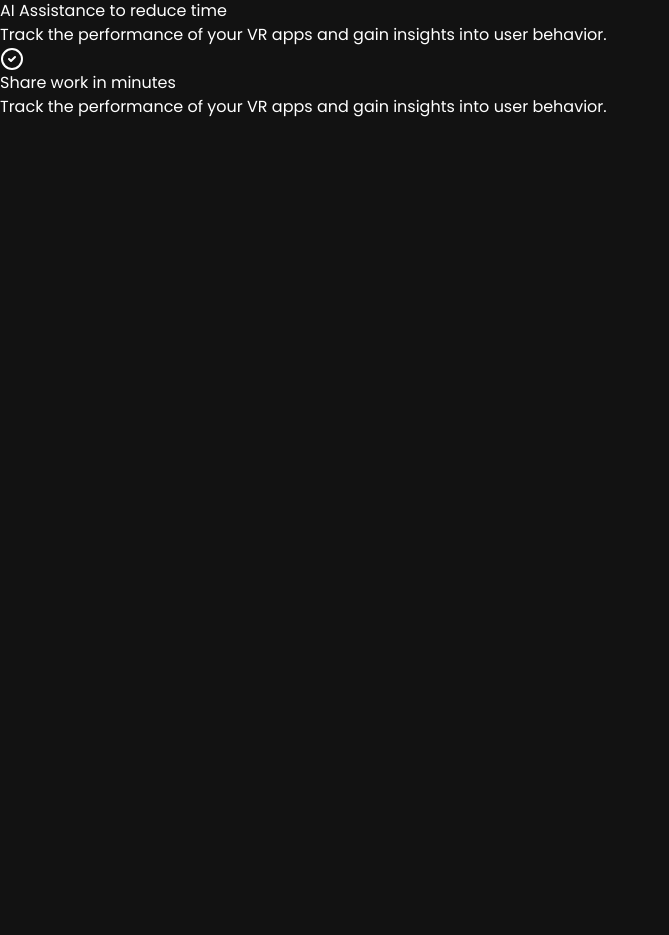
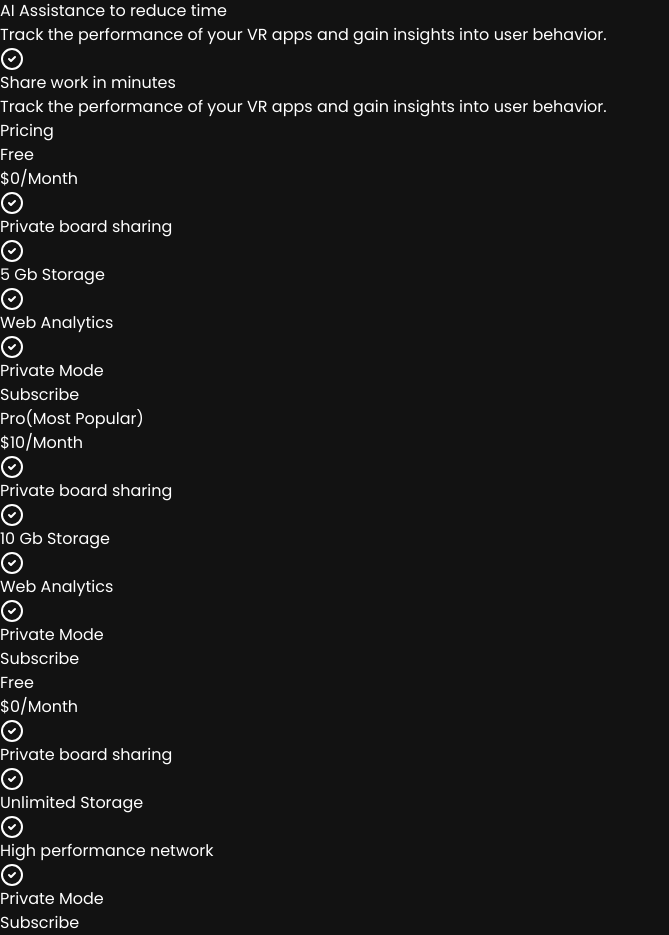
Before and after one commit to s7xdd/Landing, a React (Vite) app: page / in a window 1280 px wide. Shown: the part 3024-3959 px from the top of the page, without its empty margins (0-669 px from the left). Before the commit the page ends 3143 px from the top, so only its background shows below. Built offline with nearby package versions, Linux system fonts and the light colour scheme.

Commit message:
Added pricing section

```diff
--- a/src/App.jsx
+++ b/src/App.jsx
@@ -1,6 +1,7 @@
 import FeatureSection from "./components/FeatureSection";
 import HeroSection from "./components/HeroSection";
 import Navbar from "./components/Navbar";
+import Pricing from "./components/Pricing";
 import Workflow from "./components/Workflow";
 
 function App() {
@@ -11,6 +12,7 @@
         <HeroSection />
         <FeatureSection />
         <Workflow />
+        <Pricing />
       </div>
     </div>
   );
--- /dev/null
+++ b/src/components/Pricing.jsx
@@ -0,0 +1,123 @@
+import { CheckCircle2 } from "lucide-react";
+
+const Pricing = () => {
+  return (
+    <div className="mt-20">
+      <h2 className="text-3xl sm:text-5xl lg:text-6xl text-center my-8 tracking-wide">
+        Pricing
+      </h2>
+      <div className="flex flex-wrap justify-center">
+        <div className="flex gap-5 justify-center mt-6 gap-14">
+          <div className="p-10 border border-neutral-700 rounded-xl w-66">
+            <p className="text-4xl mb-8">
+              Free
+              <span className="bg-gradient-to-r from-orange-500 to-red-400 text-transparent bg-clip-text text-xl mb-4 ml-2">
+              </span>
+            </p>
+            <p className="mb-8">
+              <span className="text-5xl mt-6 mr-2">$0</span>
+              <span className="text-neutral-400 tracking-tight">/Month</span>
+            </p>
+            <ul>
+              <li className="mt-8 flex items-center">
+                <CheckCircle2 />
+                <span className="ml-2">Private board sharing</span>
+              </li>
+              <li className="mt-8 flex items-center">
+                <CheckCircle2 />
+                <span className="ml-2">5 Gb Storage</span>
+              </li>
+              <li className="mt-8 flex items-center">
+                <CheckCircle2 />
+                <span className="ml-2">Web Analytics</span>
+              </li>
+              <li className="mt-8 flex items-center">
+                <CheckCircle2 />
+                <span className="ml-2">Private Mode</span>
+              </li>
+            </ul>
+            <a
+              href="#"
+              className="inline-flex justify-center items-center text-center w-full h-12 p-5 mt-20 tracking-tight text-xl hover:bg-orange-900 border border-orange-900 rounded-lg transition duration-200"
+            >
+              Subscribe
+            </a>
+          </div>
+
+          <div className="p-10 border border-neutral-700 rounded-xl w-66">
+            <p className="text-4xl mb-8">
+            Pro
+              <span className="bg-gradient-to-r from-orange-500 to-red-400 text-transparent bg-clip-text text-xl mb-4 ml-2">
+                (Most Popular)
+              </span>
+            </p>
+            <p className="mb-8">
+              <span className="text-5xl mt-6 mr-2">$10</span>
+              <span className="text-neutral-400 tracking-tight">/Month</span>
+            </p>
+            <ul>
+              <li className="mt-8 flex items-center">
+                <CheckCircle2 />
+                <span className="ml-2">Private board sharing</span>
+              </li>
+              <li className="mt-8 flex items-center">
+                <CheckCircle2 />
+                <span className="ml-2">10 Gb Storage</span>
+              </li>
+              <li className="mt-8 flex items-center">
+                <CheckCircle2 />
+                <span className="ml-2">Web Analytics</span>
+              </li>
+              <li className="mt-8 flex items-center">
+                <CheckCircle2 />
+                <span className="ml-2">Private Mode</span>
+              </li>
+            </ul>
+            <a
+              href="#"
+              className="inline-flex justify-center items-center text-center w-full h-12 p-5 mt-20 tracking-tight text-xl hover:bg-orange-900 border border-orange-900 rounded-lg transition duration-200"
+            >
+              Subscribe
+            </a>
+          </div>
+
+          <div className="p-10 border border-neutral-700 rounded-xl w-66">
+            <p className="text-4xl mb-8">
+              Free
+            </p>
+            <p className="mb-8">
+              <span className="text-5xl mt-6 mr-2">$0</span>
+              <span className="text-neutral-400 tracking-tight">/Month</span>
+            </p>
+            <ul>
+              <li className="mt-8 flex items-center">
+                <CheckCircle2 />
+                <span className="ml-2">Private board sharing</span>
+              </li>
+              <li className="mt-8 flex items-center">
+                <CheckCircle2 />
+                <span className="ml-2">Unlimited Storage</span>
+              </li>
+              <li className="mt-8 flex items-center">
+                <CheckCircle2 />
+                <span className="ml-2">High performance network</span>
+              </li>
+              <li className="mt-8 flex items-center">
+                <CheckCircle2 />
+                <span className="ml-2">Private Mode</span>
+              </li>
+            </ul>
+            <a
+              href="#"
+              className="inline-flex justify-center items-center text-center w-full h-12 p-5 mt-20 tracking-tight text-xl hover:bg-orange-900 border border-orange-900 rounded-lg transition duration-200"
+            >
+              Subscribe
+            </a>
+          </div>
+        </div>
+      </div>
+    </div>
+  );
+};
+
+export default Pricing;
```
